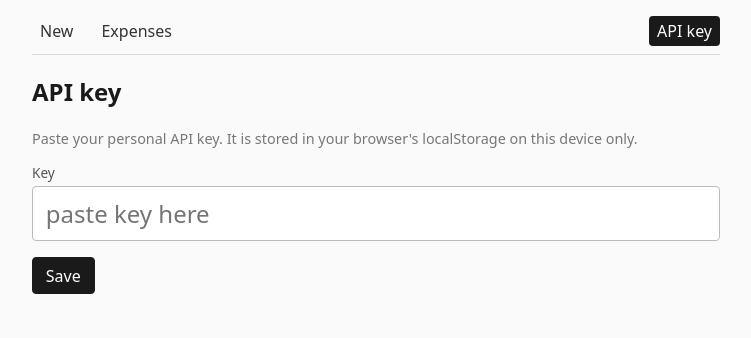
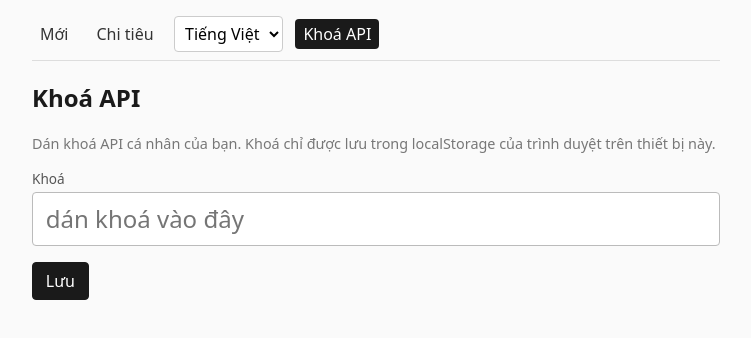
Before and after one commit to RainbowCockroach/living-cost-check-web, a React (Vite) app: page /#/key in a window 1280 px wide. Shown: the top 338 px of the page, without its empty margins (264-1015 px from the left). Built offline with nearby package versions, Linux system fonts and the light colour scheme.

Commit message:
Multi language, display sum, polish

```diff
--- a/src/App.tsx
+++ b/src/App.tsx
@@ -1,6 +1,7 @@
 import { useEffect, useState } from 'react';
 import { NavLink, Navigate, Route, Routes, useLocation, useNavigate } from 'react-router-dom';
-import { clearApiKey, hasApiKey } from './auth';
+import { hasApiKey } from './auth';
+import { LanguageSwitcher, useT } from './i18n';
 import ApiKeyScreen from './screens/ApiKeyScreen';
 import NewExpenseScreen from './screens/NewExpenseScreen';
 import ExpensesScreen from './screens/ExpensesScreen';
@@ -14,6 +15,7 @@ export default function App() {
 
   const location = useLocation();
   const navigate = useNavigate();
+  const t = useT();
 
   // If the key disappears (e.g. 401 cleared it from api.ts), bounce to /key.
   useEffect(() => {
@@ -24,26 +26,15 @@ export default function App() {
     <div className="app" key={keyVersion}>
       <nav>
         <NavLink to="/new" className={({ isActive }) => (isActive ? 'active' : '')}>
-          New
+          {t('nav.new')}
         </NavLink>
         <NavLink to="/expenses" className={({ isActive }) => (isActive ? 'active' : '')}>
-          Expenses
+          {t('nav.expenses')}
         </NavLink>
-        <span className="spacer" />
+        <LanguageSwitcher />
         <NavLink to="/key" className={({ isActive }) => (isActive ? 'active' : '')}>
-          API key
+          {t('nav.apiKey')}
         </NavLink>
-        {authed && (
-          <button
-            onClick={() => {
-              clearApiKey();
-              bump();
-              navigate('/key');
-            }}
-          >
-            Sign out
-          </button>
-        )}
       </nav>
 
       <Routes>
--- a/src/api.ts
+++ b/src/api.ts
@@ -79,4 +79,19 @@ export const api = {
     request<Expense>('POST', '/expenses', data),
   deleteExpense: (id: number) =>
     request<void>('DELETE', `/expenses/${id}`),
+
+  // Headline total for a date range — sum of `amount` and count of expenses.
+  // The list endpoint's `total` is a row count, so we use this when the UI
+  // needs the actual sum across the full range (not just the loaded page).
+  totalExpenses: (params: { from?: string; to?: string }) => {
+    const q = new URLSearchParams();
+    if (params.from) q.set('from', params.from);
+    if (params.to) q.set('to', params.to);
+    return request<{
+      from: string | null;
+      to: string | null;
+      total: number;
+      count: number;
+    }>('GET', `/reports/total?${q.toString()}`);
+  },
 };
--- a/src/components/TagCombobox.tsx
+++ b/src/components/TagCombobox.tsx
@@ -1,5 +1,6 @@
-import { useEffect, useMemo, useRef, useState } from 'react';
-import type { Tag } from '../api';
+import { useEffect, useMemo, useRef, useState } from "react";
+import type { Tag } from "../api";
+import { useT } from "../i18n";
 
 type Props = {
   tags: Tag[];
@@ -9,15 +10,21 @@ type Props = {
   onCreate: (name: string) => Promise<Tag>;
 };
 
-export default function TagCombobox({ tags, value, onChange, onCreate }: Props) {
-  const [text, setText] = useState(value?.name ?? '');
+export default function TagCombobox({
+  tags,
+  value,
+  onChange,
+  onCreate,
+}: Props) {
+  const [text, setText] = useState(value?.name ?? "");
   const [open, setOpen] = useState(false);
   const [hi, setHi] = useState(0);
   const [busy, setBusy] = useState(false);
   const wrap = useRef<HTMLDivElement>(null);
+  const t = useT();
 
   useEffect(() => {
-    setText(value?.name ?? '');
+    setText(value?.name ?? "");
   }, [value]);
 
   // Close the dropdown on outside click — there's no native popover here.
@@ -25,16 +32,14 @@ export default function TagCombobox({ tags, value, onChange, onCreate }: Props)
     function onDown(e: MouseEvent) {
       if (!wrap.current?.contains(e.target as Node)) setOpen(false);
     }
-    document.addEventListener('mousedown', onDown);
-    return () => document.removeEventListener('mousedown', onDown);
+    document.addEventListener("mousedown", onDown);
+    return () => document.removeEventListener("mousedown", onDown);
   }, []);
 
   const matches = useMemo(() => {
     const q = text.trim().toLowerCase();
     if (!q) return tags.slice(0, 10);
-    return tags
-      .filter((t) => t.name.toLowerCase().includes(q))
-      .slice(0, 10);
+    return tags.filter((t) => t.name.toLowerCase().includes(q)).slice(0, 10);
   }, [text, tags]);
 
   const exact = useMemo(
@@ -67,20 +72,20 @@ export default function TagCombobox({ tags, value, onChange, onCreate }: Props)
   }
 
   function onKeyDown(e: React.KeyboardEvent<HTMLInputElement>) {
-    if (!open && (e.key === 'ArrowDown' || e.key === 'Enter')) {
+    if (!open && (e.key === "ArrowDown" || e.key === "Enter")) {
       setOpen(true);
       return;
     }
-    if (e.key === 'ArrowDown') {
+    if (e.key === "ArrowDown") {
       e.preventDefault();
       setHi((i) => Math.min(i + 1, optionCount - 1));
-    } else if (e.key === 'ArrowUp') {
+    } else if (e.key === "ArrowUp") {
       e.preventDefault();
       setHi((i) => Math.max(i - 1, 0));
-    } else if (e.key === 'Enter') {
+    } else if (e.key === "Enter") {
       e.preventDefault();
       if (optionCount > 0) pick(hi);
-    } else if (e.key === 'Escape') {
+    } else if (e.key === "Escape") {
       setOpen(false);
     }
   }
@@ -90,7 +95,6 @@ export default function TagCombobox({ tags, value, onChange, onCreate }: Props)
       <input
         className="big-input"
         value={text}
-        placeholder="search or create a tag"
         onChange={(e) => {
           setText(e.target.value);
           setHi(0);
@@ -108,7 +112,7 @@ export default function TagCombobox({ tags, value, onChange, onCreate }: Props)
           {matches.map((t, i) => (
             <div
               key={t.id}
-              className={i === hi ? 'highlight' : ''}
+              className={i === hi ? "highlight" : ""}
               onMouseEnter={() => setHi(i)}
               onMouseDown={(e) => {
                 e.preventDefault();
@@ -117,7 +121,7 @@ export default function TagCombobox({ tags, value, onChange, onCreate }: Props)
             >
               <span
                 className="tag-chip"
-                style={{ background: t.color ?? '#ddd' }}
+                style={{ background: t.color ?? "#ddd" }}
               >
                 {t.name}
               </span>
@@ -125,14 +129,14 @@ export default function TagCombobox({ tags, value, onChange, onCreate }: Props)
           ))}
           {canCreate && (
             <div
-              className={`create ${hi === matches.length ? 'highlight' : ''}`}
+              className={`create ${hi === matches.length ? "highlight" : ""}`}
               onMouseEnter={() => setHi(matches.length)}
               onMouseDown={(e) => {
                 e.preventDefault();
                 pick(matches.length);
               }}
             >
-              + Create “{text.trim()}”
+              {t("tag.create", { name: text.trim() })}
             </div>
           )}
         </div>
--- /dev/null
+++ b/src/i18n.tsx
@@ -0,0 +1,183 @@
+import { createContext, useContext, useEffect, useMemo, useState } from "react";
+
+// Two languages for now; default Vietnamese. Adding a third just means another
+// entry in `messages` plus its code in `Lang`.
+export type Lang = "vi" | "en";
+
+const STORAGE_KEY = "lcc.lang";
+
+// Flat key/value dictionaries keep the call sites obvious (`t('nav.new')`)
+// and TypeScript can enforce that every key exists in every language.
+const messages = {
+  vi: {
+    "nav.new": "Mới",
+    "nav.expenses": "Chi tiêu",
+    "nav.apiKey": "Khoá API",
+    "nav.signOut": "Đăng xuất",
+    "nav.language": "Ngôn ngữ",
+
+    "apiKey.title": "Khoá API",
+    "apiKey.help":
+      "Dán khoá API cá nhân của bạn. Khoá chỉ được lưu trong localStorage của trình duyệt trên thiết bị này.",
+    "apiKey.label": "Khoá",
+    "apiKey.placeholder": "dán khoá vào đây",
+    "apiKey.save": "Lưu",
+    "apiKey.verifying": "Đang xác minh…",
+    "apiKey.required": "Vui lòng nhập khoá API.",
+    "apiKey.unreachable": "Không thể kết nối tới máy chủ.",
+
+    "new.title": "Khoản chi mới",
+    "new.amount": "Số tiền (VND)",
+    "new.tag": "Loại chi tiêu",
+    "new.note": "Chú thích (không bắt buộc)",
+    "new.notePlaceholder": "VD: Đi cafe với bạn",
+    "new.save": "Lưu",
+    "new.saving": "Đang lưu…",
+    "new.savedTo": "Đã lưu {amount} ₫ vào “{tag}”.",
+    "new.invalidAmount": "Số tiền phải là số nguyên dương (VND).",
+    "new.pickTag": "Chọn hoặc tạo một loại chi tiêu.",
+    "new.failed": "Lưu không thành công.",
+
+    "expenses.title": "Khoản chi",
+    "expenses.from": "Từ",
+    "expenses.to": "Đến",
+    "expenses.refresh": "Làm mới",
+    "expenses.loading": "Đang tải…",
+    "expenses.edit": "Sửa",
+    "expenses.done": "Xong",
+    "expenses.delete": "Xoá",
+    "expenses.summary": "{shown} trên {total} • {sum} ₫",
+    "expenses.rangeTotal": "Tổng: {total} ₫",
+    "expenses.empty": "Không có khoản chi nào trong khoảng này.",
+    "expenses.loadFailed": "Không tải được dữ liệu.",
+    "expenses.deleteFailed": "Xoá không thành công.",
+
+    "tag.searchOrCreate": "Loại chi tiêu",
+    "tag.create": "+ Tạo “{name}”",
+  },
+  en: {
+    "nav.new": "New",
+    "nav.expenses": "Expenses",
+    "nav.apiKey": "API key",
+    "nav.signOut": "Sign out",
+    "nav.language": "Language",
+
+    "apiKey.title": "API key",
+    "apiKey.help":
+      "Paste your personal API key. It is stored in your browser's localStorage on this device only.",
+    "apiKey.label": "Key",
+    "apiKey.placeholder": "paste key here",
+    "apiKey.save": "Save",
+    "apiKey.verifying": "Verifying…",
+    "apiKey.required": "API key is required.",
+    "apiKey.unreachable": "Could not reach the server.",
+
+    "new.title": "New expense",
+    "new.amount": "Amount (VND)",
+    "new.tag": "Tag",
+    "new.note": "Note (optional)",
+    "new.notePlaceholder": "e.g. lunch with team",
+    "new.save": "Save expense",
+    "new.saving": "Saving…",
+    "new.savedTo": "Saved {amount} ₫ to “{tag}”.",
+    "new.invalidAmount": "Amount must be a positive whole number (VND).",
+    "new.pickTag": "Pick or create a tag.",
+    "new.failed": "Failed to save.",
+
+    "expenses.title": "Expenses",
+    "expenses.from": "From",
+    "expenses.to": "To",
+    "expenses.refresh": "Refresh",
+    "expenses.loading": "Loading…",
+    "expenses.edit": "Edit",
+    "expenses.done": "Done",
+    "expenses.delete": "Delete",
+    "expenses.summary": "{shown} of {total} • {sum} ₫",
+    "expenses.rangeTotal": "Total: {total} ₫",
+    "expenses.empty": "No expenses in this range.",
+    "expenses.loadFailed": "Failed to load.",
+    "expenses.deleteFailed": "Delete failed.",
+
+    "tag.searchOrCreate": "search or create a tag",
+    "tag.create": "+ Create “{name}”",
+  },
+} as const;
+
+export type MessageKey = keyof (typeof messages)["vi"];
+
+// `vars` are spliced in with a tiny `{name}` replacer — enough for our needs
+// without dragging in a full ICU formatter.
+function format(
+  template: string,
+  vars?: Record<string, string | number>,
+): string {
+  if (!vars) return template;
+  return template.replace(/\{(\w+)\}/g, (_, k) =>
+    k in vars ? String(vars[k]) : `{${k}}`,
+  );
+}
+
+type Ctx = {
+  lang: Lang;
+  setLang: (l: Lang) => void;
+  t: (key: MessageKey, vars?: Record<string, string | number>) => string;
+  // BCP-47 locale to hand to Intl APIs (dates, numbers). Kept here so screens
+  // don't each have to map 'vi' → 'vi-VN'.
+  locale: string;
+};
+
+const I18nContext = createContext<Ctx | null>(null);
+
+function readInitialLang(): Lang {
+  const stored = localStorage.getItem(STORAGE_KEY);
+  if (stored === "vi" || stored === "en") return stored;
+  return "vi";
+}
+
+export function I18nProvider({ children }: { children: React.ReactNode }) {
+  const [lang, setLangState] = useState<Lang>(readInitialLang);
+
+  useEffect(() => {
+    localStorage.setItem(STORAGE_KEY, lang);
+    // Reflect the choice on <html lang> for screen readers / browser UI.
+    document.documentElement.lang = lang;
+  }, [lang]);
+
+  const value = useMemo<Ctx>(() => {
+    const dict = messages[lang];
+    return {
+      lang,
+      setLang: setLangState,
+      t: (key, vars) => format(dict[key], vars),
+      locale: lang === "vi" ? "vi-VN" : "en-US",
+    };
+  }, [lang]);
+
+  return <I18nContext.Provider value={value}>{children}</I18nContext.Provider>;
+}
+
+export function useI18n(): Ctx {
+  const ctx = useContext(I18nContext);
+  if (!ctx) throw new Error("useI18n called outside <I18nProvider>");
+  return ctx;
+}
+
+// Convenience: most call sites only want `t`.
+export function useT() {
+  return useI18n().t;
+}
+
+export function LanguageSwitcher() {
+  const { lang, setLang, t } = useI18n();
+  return (
+    <select
+      aria-label={t("nav.language")}
+      value={lang}
+      onChange={(e) => setLang(e.target.value as Lang)}
+      className="lang-switcher"
+    >
+      <option value="vi">Tiếng Việt</option>
+      <option value="en">English</option>
+    </select>
+  );
+}
--- a/src/main.tsx
+++ b/src/main.tsx
@@ -2,12 +2,15 @@ import React from 'react';
 import ReactDOM from 'react-dom/client';
 import { HashRouter } from 'react-router-dom';
 import App from './App';
+import { I18nProvider } from './i18n';
 import './styles.css';
 
 ReactDOM.createRoot(document.getElementById('root')!).render(
   <React.StrictMode>
-    <HashRouter>
-      <App />
-    </HashRouter>
+    <I18nProvider>
+      <HashRouter>
+        <App />
+      </HashRouter>
+    </I18nProvider>
   </React.StrictMode>,
 );
--- a/src/screens/ApiKeyScreen.tsx
+++ b/src/screens/ApiKeyScreen.tsx
@@ -2,19 +2,21 @@ import { useState } from 'react';
 import { useNavigate } from 'react-router-dom';
 import { api, ApiError } from '../api';
 import { getApiKey, setApiKey } from '../auth';
+import { useT } from '../i18n';
 
 export default function ApiKeyScreen({ onSaved }: { onSaved: () => void }) {
   const [value, setValue] = useState(getApiKey());
   const [busy, setBusy] = useState(false);
   const [err, setErr] = useState<string | null>(null);
   const navigate = useNavigate();
+  const t = useT();
 
   async function save(e: React.FormEvent) {
     e.preventDefault();
     setErr(null);
     const trimmed = value.trim();
     if (!trimmed) {
-      setErr('API key is required.');
+      setErr(t('apiKey.required'));
       return;
     }
     setBusy(true);
@@ -25,7 +27,7 @@ export default function ApiKeyScreen({ onSaved }: { onSaved: () => void }) {
       onSaved();
       navigate('/new');
     } catch (e) {
-      const msg = e instanceof ApiError ? e.message : 'Could not reach the server.';
+      const msg = e instanceof ApiError ? e.message : t('apiKey.unreachable');
       setErr(msg);
     } finally {
       setBusy(false);
@@ -34,26 +36,23 @@ export default function ApiKeyScreen({ onSaved }: { onSaved: () => void }) {
 
   return (
     <section>
-      <h2>API key</h2>
-      <p className="muted">
-        Paste your personal API key. It is stored in your browser&apos;s
-        localStorage on this device only.
-      </p>
+      <h2>{t('apiKey.title')}</h2>
+      <p className="muted">{t('apiKey.help')}</p>
       <form onSubmit={save}>
         <label>
-          <span className="lbl">Key</span>
+          <span className="lbl">{t('apiKey.label')}</span>
           <input
             className="big-input"
             type="password"
             autoComplete="off"
             value={value}
             onChange={(e) => setValue(e.target.value)}
-            placeholder="paste key here"
+            placeholder={t('apiKey.placeholder')}
           />
         </label>
         {err && <div className="error">{err}</div>}
         <button className="primary" disabled={busy}>
-          {busy ? 'Verifying…' : 'Save'}
+          {busy ? t('apiKey.verifying') : t('apiKey.save')}
         </button>
       </form>
     </section>
--- a/src/screens/ExpensesScreen.tsx
+++ b/src/screens/ExpensesScreen.tsx
@@ -1,6 +1,7 @@
 import { useCallback, useEffect, useState } from 'react';
 import { api, ApiError, type Expense } from '../api';
 import { readableTextColor } from '../colors';
+import { useI18n } from '../i18n';
 
 function ymd(d: Date): string {
   const y = d.getFullYear();
@@ -22,9 +23,13 @@ export default function ExpensesScreen() {
   const [to, setTo] = useState(initial.to);
   const [items, setItems] = useState<Expense[]>([]);
   const [total, setTotal] = useState(0);
+  // Sum across the full range from the server, independent of the list's
+  // pagination limit so the headline figure is correct even when truncated.
+  const [rangeSum, setRangeSum] = useState(0);
   const [loading, setLoading] = useState(false);
   const [err, setErr] = useState<string | null>(null);
   const [editMode, setEditMode] = useState(false);
+  const { t, locale } = useI18n();
 
   const load = useCallback(async () => {
     setLoading(true);
@@ -34,15 +39,19 @@ export default function ExpensesScreen() {
       // filter is inclusive of both endpoints in local time.
       const fromIso = `${from}T00:00:00`;
       const toIso = `${to}T23:59:59`;
-      const res = await api.listExpenses({ from: fromIso, to: toIso, limit: 500 });
+      const [res, totals] = await Promise.all([
+        api.listExpenses({ from: fromIso, to: toIso, limit: 500 }),
+        api.totalExpenses({ from: fromIso, to: toIso }),
+      ]);
       setItems(res.items);
       setTotal(res.total);
+      setRangeSum(totals.total);
     } catch (e) {
-      setErr(e instanceof ApiError ? e.message : 'Failed to load.');
+      setErr(e instanceof ApiError ? e.message : t('expenses.loadFailed'));
     } finally {
       setLoading(false);
     }
-  }, [from, to]);
+  }, [from, to, t]);
 
   useEffect(() => {
     load();
@@ -51,41 +60,50 @@ export default function ExpensesScreen() {
   async function onDelete(id: number) {
     try {
       await api.deleteExpense(id);
+      const removed = items.find((x) => x.id === id);
       setItems((cur) => cur.filter((x) => x.id !== id));
-      setTotal((t) => Math.max(0, t - 1));
+      setTotal((n) => Math.max(0, n - 1));
+      if (removed) setRangeSum((s) => Math.max(0, s - removed.amount));
     } catch (e) {
-      setErr(e instanceof ApiError ? e.message : 'Delete failed.');
+      setErr(e instanceof ApiError ? e.message : t('expenses.deleteFailed'));
     }
   }
 
-  const sum = items.reduce((acc, x) => acc + x.amount, 0);
 
   return (
     <section>
-      <h2>Expenses</h2>
+      <h2>{t('expenses.title')}</h2>
       <div className="filter-row">
         <label style={{ margin: 0 }}>
-          <span className="lbl">From</span>
+          <span className="lbl">{t('expenses.from')}</span>
           <input type="date" value={from} onChange={(e) => setFrom(e.target.value)} />
         </label>
         <label style={{ margin: 0 }}>
-          <span className="lbl">To</span>
+          <span className="lbl">{t('expenses.to')}</span>
           <input type="date" value={to} onChange={(e) => setTo(e.target.value)} />
         </label>
         <button onClick={load} disabled={loading}>
-          {loading ? 'Loading…' : 'Refresh'}
+          {loading ? t('expenses.loading') : t('expenses.refresh')}
         </button>
         <span className="spacer" style={{ flex: 1 }} />
         <button
           className={editMode ? 'primary' : ''}
           onClick={() => setEditMode((v) => !v)}
         >
-          {editMode ? 'Done' : 'Edit'}
+          {editMode ? t('expenses.done') : t('expenses.edit')}
         </button>
       </div>
 
+      <div className="range-total" style={{ fontSize: '1.25rem', fontWeight: 600, margin: '0.25rem 0' }}>
+        {t('expenses.rangeTotal', { total: rangeSum.toLocaleString(locale) })}
+      </div>
+
       <div className="muted" style={{ marginBottom: '0.5rem' }}>
-        {items.length} of {total} • {sum.toLocaleString('vi-VN')} ₫
+        {t('expenses.summary', {
+          shown: items.length,
+          total,
+          sum: rangeSum.toLocaleString(locale),
+        })}
       </div>
 
       {err && <div className="error">{err}</div>}
@@ -95,7 +113,7 @@ export default function ExpensesScreen() {
           const bg = x.tag.color ?? '#ddd';
           return (
             <li key={x.id}>
-              <span className="amount">{x.amount.toLocaleString('vi-VN')} ₫</span>
+              <span className="amount">{x.amount.toLocaleString(locale)} ₫</span>
               <span
                 className="tag-chip"
                 style={{ background: bg, color: readableTextColor(bg) }}
@@ -104,18 +122,18 @@ export default function ExpensesScreen() {
               </span>
               <span className="note">{x.note ?? ''}</span>
               <span className="when">
-                {new Date(x.occurredAt).toLocaleDateString()}
+                {new Date(x.occurredAt).toLocaleDateString(locale)}
               </span>
               {editMode && (
                 <button className="danger" onClick={() => onDelete(x.id)}>
-                  Delete
+                  {t('expenses.delete')}
                 </button>
               )}
             </li>
           );
         })}
         {!loading && items.length === 0 && (
-          <li className="muted">No expenses in this range.</li>
+          <li className="muted">{t('expenses.empty')}</li>
         )}
       </ul>
     </section>
--- a/src/screens/NewExpenseScreen.tsx
+++ b/src/screens/NewExpenseScreen.tsx
@@ -2,6 +2,7 @@ import { useEffect, useState } from 'react';
 import { api, ApiError, type Tag } from '../api';
 import TagCombobox from '../components/TagCombobox';
 import { randomTagColor, readableTextColor } from '../colors';
+import { useI18n } from '../i18n';
 
 export default function NewExpenseScreen() {
   const [tags, setTags] = useState<Tag[]>([]);
@@ -11,6 +12,7 @@ export default function NewExpenseScreen() {
   const [busy, setBusy] = useState(false);
   const [err, setErr] = useState<string | null>(null);
   const [msg, setMsg] = useState<string | null>(null);
+  const { t, locale } = useI18n();
 
   useEffect(() => {
     api.listTags().then(setTags).catch((e: ApiError) => setErr(e.message));
@@ -29,11 +31,11 @@ export default function NewExpenseScreen() {
     setMsg(null);
     const n = Number(amount);
     if (!Number.isInteger(n) || n <= 0) {
-      setErr('Amount must be a positive whole number (VND).');
+      setErr(t('new.invalidAmount'));
       return;
     }
     if (!tag) {
-      setErr('Pick or create a tag.');
+      setErr(t('new.pickTag'));
       return;
     }
     setBusy(true);
@@ -43,12 +45,12 @@ export default function NewExpenseScreen() {
         tagId: tag.id,
         note: note.trim() || undefined,
       });
-      setMsg(`Saved ${n.toLocaleString('vi-VN')} ₫ to “${tag.name}”.`);
+      setMsg(t('new.savedTo', { amount: n.toLocaleString(locale), tag: tag.name }));
       setAmount('');
       setNote('');
       setTag(null);
     } catch (e) {
-      setErr(e instanceof ApiError ? e.message : 'Failed to save.');
+      setErr(e instanceof ApiError ? e.message : t('new.failed'));
     } finally {
       setBusy(false);
     }
@@ -56,10 +58,10 @@ export default function NewExpenseScreen() {
 
   return (
     <section>
-      <h2>New expense</h2>
+      <h2>{t('new.title')}</h2>
       <form onSubmit={submit}>
         <label>
-          <span className="lbl">Amount (VND)</span>
+          <span className="lbl">{t('new.amount')}</span>
           <input
             className="big-input"
             type="number"
@@ -73,7 +75,7 @@ export default function NewExpenseScreen() {
         </label>
 
         <label>
-          <span className="lbl">Tag</span>
+          <span className="lbl">{t('new.tag')}</span>
           <TagCombobox
             tags={tags}
             value={tag}
@@ -96,20 +98,20 @@ export default function NewExpenseScreen() {
         </label>
 
         <label>
-          <span className="lbl">Note (optional)</span>
+          <span className="lbl">{t('new.note')}</span>
           <input
             className="small-input"
             type="text"
             value={note}
             onChange={(e) => setNote(e.target.value)}
-            placeholder="e.g. lunch with team"
+            placeholder={t('new.notePlaceholder')}
           />
         </label>
 
         {err && <div className="error">{err}</div>}
         {msg && <div className="muted">{msg}</div>}
         <button className="primary" disabled={busy}>
-          {busy ? 'Saving…' : 'Save expense'}
+          {busy ? t('new.saving') : t('new.save')}
         </button>
       </form>
     </section>
--- a/src/styles.css
+++ b/src/styles.css
@@ -19,11 +19,17 @@ body {
 
 nav {
   display: flex;
-  gap: 0.75rem;
+  flex-wrap: wrap;
+  gap: 0.5rem 0.75rem;
   align-items: center;
   border-bottom: 1px solid #ddd;
   padding-bottom: 0.5rem;
   margin-bottom: 1rem;
+}
+
+nav a,
+nav button {
+  white-space: nowrap;
 }
 
 nav a {
@@ -33,7 +39,15 @@ nav a {
   border-radius: 4px;
 }
 nav a.active { background: #1a1a1a; color: #fff; }
-nav .spacer { flex: 1; }
+
+.lang-switcher {
+  font: inherit;
+  padding: 0.3rem 0.4rem;
+  border: 1px solid #ccc;
+  border-radius: 4px;
+  background: #fff;
+  cursor: pointer;
+}
 
 button {
   font: inherit;
```
Also changed, not shown: 1 other file (tests, documents, lock files or other folders).
